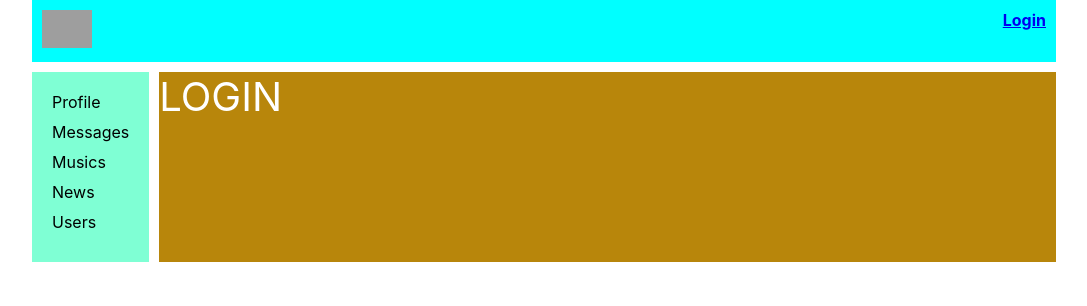
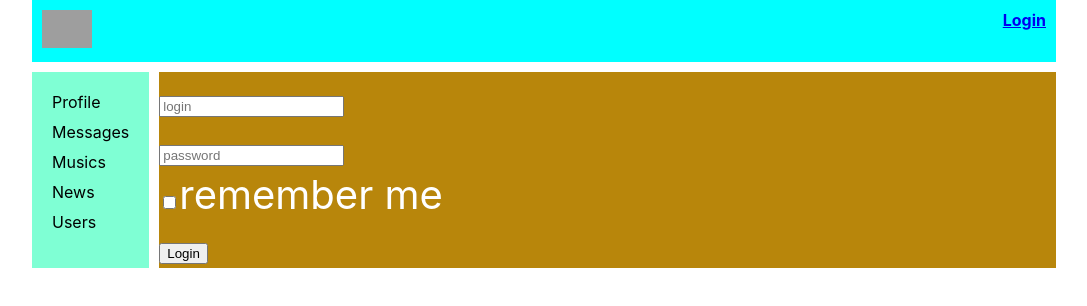
Before and after one commit to vadDov/first_project, a React (Create React App) app: page /login in a window 1280 px wide. Shown: the top 306 px of the page, without its empty margins (96-1183 px from the left). Built offline with nearby package versions, Linux system fonts and the light colour scheme; no server answers; grey boxes are pictures that could not be loaded.

Commit message:
add react final form

```diff
--- a/package.json
+++ b/package.json
@@ -7,8 +7,10 @@
     "@testing-library/react": "^11.2.7",
     "@testing-library/user-event": "^12.8.3",
     "axios": "^0.21.1",
+    "final-form": "^4.20.2",
     "react": "^17.0.2",
     "react-dom": "^17.0.2",
+    "react-final-form": "^6.5.3",
     "react-redux": "^7.2.4",
     "react-router-dom": "^5.2.0",
     "react-scripts": "4.0.3",
--- a/src/Components/Login/Login.jsx
+++ b/src/Components/Login/Login.jsx
@@ -1,10 +1,32 @@
 import React from 'react';
 import css from './Login.module.css';
+import { Form, Field } from 'react-final-form';
 
-const Login = () => {
+
+const LoginForm = (props) => {
     return(
-        <div className = { css.login_block }>LOGIN</div>
+        <div className = { css.login_block }>
+            <Form
+            onSubmit = {props.submitLoginForm}
+            render = {({handleSubmit}) => (
+                <form onSubmit = {handleSubmit}>
+                    <div>
+                        <Field name = 'login' component = 'input' placeholder = 'login'/>
+                    </div>
+                    <div>
+                        <Field name = 'password' component = 'input' placeholder = 'password'/>
+                    </div>
+                    <div>
+                        <Field name = 'remember' component = 'input' type = 'checkbox'/>remember me
+                    </div>
+                    <div>
+                        <button>Login</button>
+                    </div>
+                </form>
+            )}
+        />
+        </div>
     )
 }
 
-export default Login;
+export default LoginForm;
--- a/src/Components/Login/LoginContainer.jsx
+++ b/src/Components/Login/LoginContainer.jsx
@@ -1,22 +1,25 @@
 import React from 'react';
 import { connect } from 'react-redux';
-import Login from './Login';
+import LoginForm from './Login';
+import { submitLoginForm } from '../../redux/login-reducer'
 
 class LoginContainer extends React.Component {
 
     render() {
         return (
-            <Login />
+            <LoginForm {...this.props}/>
         )
     }
 }
 
 let mapStateToProps = (state) => {
     return {
-
+        login: state.form.login,
+        password: state.form.password,
+        remember: state.form.remember
     }
 }
 
-let mapDispathToProps = {  }
 
-export default connect(mapStateToProps, mapDispathToProps)(LoginContainer)
+
+export default connect(mapStateToProps, { submitLoginForm })(LoginContainer)
--- /dev/null
+++ b/src/redux/login-reducer.js
@@ -0,0 +1,31 @@
+
+const SUBMITE_LOGIN_FORM = 'SUBMITE_LOGIN_FORM';
+
+let inicialState = {
+    login: null,
+    password: null,
+    remember: false
+}
+
+const loginReducer = (state = inicialState, action) => {
+    switch(action.type){
+        case SUBMITE_LOGIN_FORM:
+            return{
+                ...state,
+                login: action.data.login,
+                password: action.data.password,
+                remember: action.data.remember
+            }
+        default:
+            return state
+    }
+}
+
+export const submitLoginForm = (data) => {
+    return{
+        type: 'SUBMITE_LOGIN_FORM',
+        data
+    }
+}
+
+export default loginReducer;
--- a/src/redux/redux-store.js
+++ b/src/redux/redux-store.js
@@ -5,13 +5,15 @@ import profileReducer from "./profile-reducer";
 import sidebarReducer from "./sidebar-reducer";
 import usersReducer from "./users-reducer";
 import thunkMiddleware from "redux-thunk"
+import loginReducer from "./login-reducer";
 
 let reducers = combineReducers( {
     profilePage: profileReducer,
     dialogsPage: dialogsReducer,
     sidebar: sidebarReducer,
     usersPage: usersReducer,
-    auth: authReducer
+    auth: authReducer,
+    form: loginReducer
 } )
 
 let store = createStore(reducers, applyMiddleware(thunkMiddleware));
```
Also changed, not shown: 1 other file (tests, documents, lock files or other folders).
